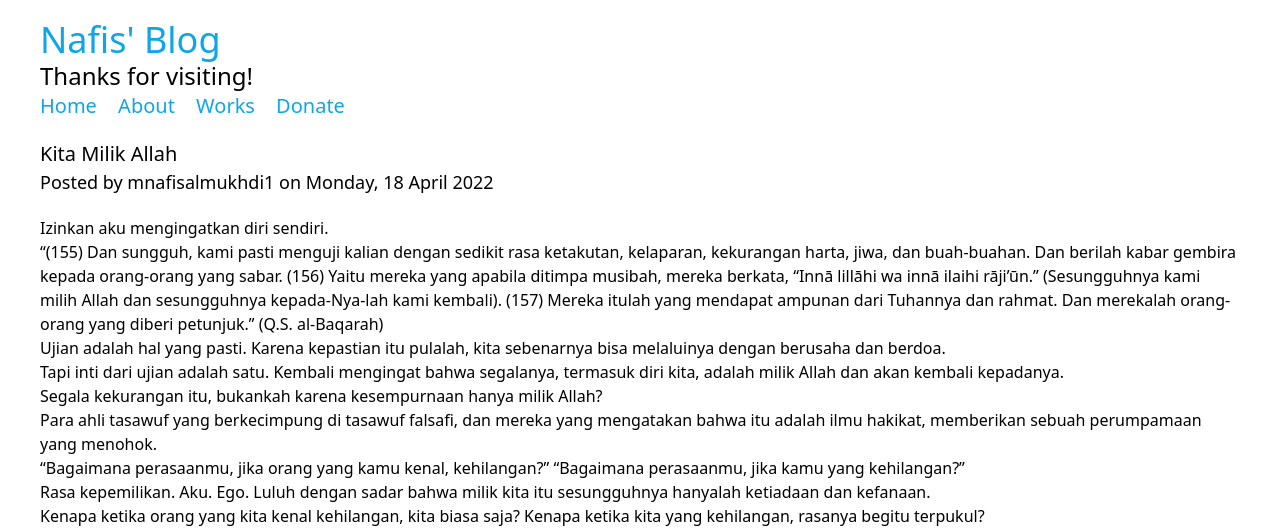
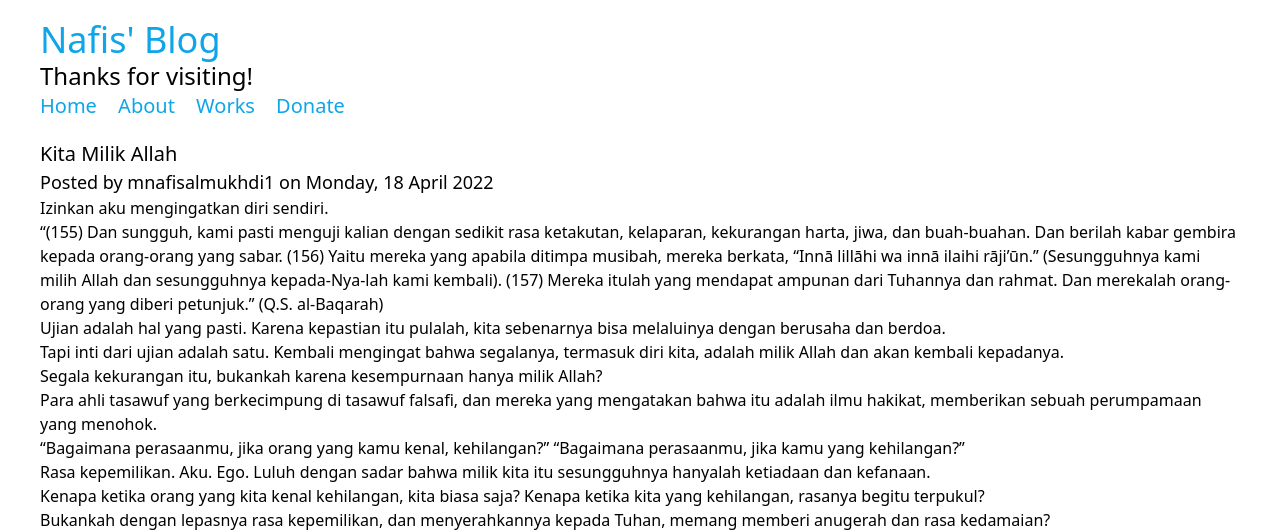
Before and after one commit to mnafisalmukhdi1/blog, a Jekyll site: the page built from _posts/2022-04-18-milik.md, in a window 1280 px wide. Shown: the top 532 px of the page. Built offline with Jekyll 4.4.1, drawn with Linux system fonts in a browser that asks for light colours; nearby versions of some CDN libraries; grey boxes are pictures that could not be loaded.

Commit message:
Update post.html

```diff
--- a/_layouts/post.html
+++ b/_layouts/post.html
@@ -1,8 +1,8 @@
 ---
 layout: default
 ---
+<article class="prose">
 <h1 class="text-xl">{{page.title}}</h1>
 <h2 class="text-lg">Posted by {{page.author}} on {{page.date | date: "%A, %d %B %Y"}}</h2>
-<div class="container my-5">
 {{content}}
-</div>
+</article>
```
